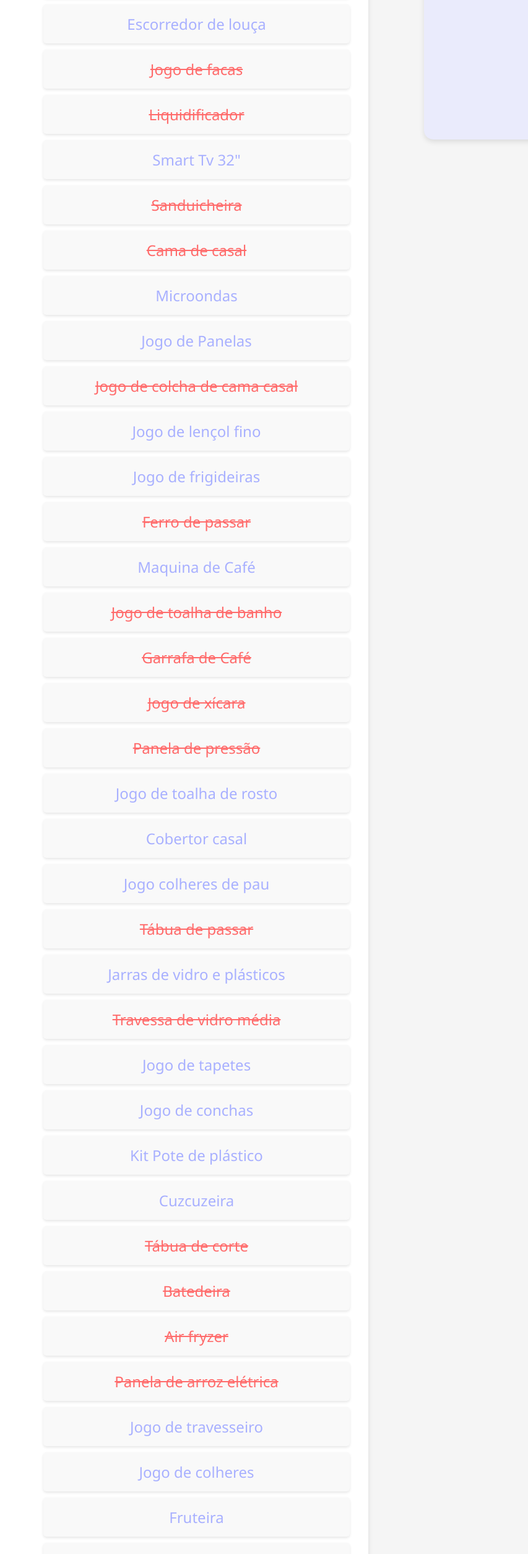
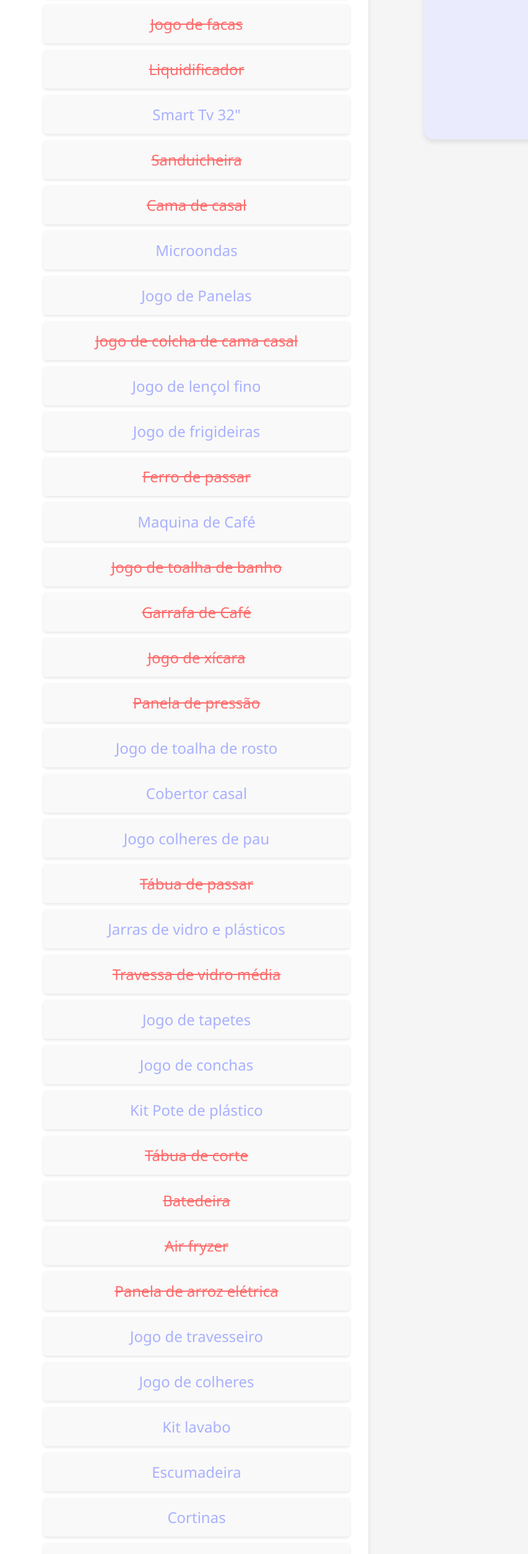
Before and after one commit to LopesFabricio/lista, a plain HTML site: page index.html in a window 1280 px wide. Shown: the part 1022-3529 px from the top of the page at 62% size, 0-853 px from the left. Drawn offline with Linux system fonts and the light colour scheme.

Commit message:
lista atualizada

```diff
--- a/index.html
+++ b/index.html
@@ -33,7 +33,6 @@
                 <li class="present taken">Jogo de talheres</li>
                 <li class="present available">Jogo de pratos fundos</li>
                 <li class="present taken">Jogo de copos</li>
-                <li class="present available">Escorredor de louça</li>
                 <li class="present taken">Jogo de facas</li>
                 <li class="present taken">Liquidificador</li>
                 <li class="present available">Smart Tv 32"</li>
@@ -59,14 +58,12 @@
                 <li class="present available">Jogo de tapetes</li>
                 <li class="present available">Jogo de conchas</li>
                 <li class="present available">Kit Pote de plástico</li>
-                <li class="present available">Cuzcuzeira</li>
                 <li class="present taken">Tábua de corte</li>
                 <li class="present taken">Batedeira</li>
                 <li class="present taken">Air fryzer</li>
                 <li class="present taken">Panela de arroz elétrica</li>
                 <li class="present available">Jogo de travesseiro</li>
                 <li class="present available">Jogo de colheres</li>
-                <li class="present available">Fruteira</li>
                 <li class="present available">Kit lavabo</li>
                 <li class="present available">Escumadeira</li>
                 <li class="present available">Cortinas</li>
@@ -74,7 +71,6 @@
                 <li class="present taken">Kit pano de prato</li>
                 <li class="present available">kit pote de vidros</li>
                 <li class="present taken">Porta temperos</li>
-                <li class="present available">Lixeira para pia</li>
                 <li class="present taken">Mesa de jantar</li>
                 <li class="present available">Cesto para roupa</li>
                 <li class="present taken">Edredon</li>
```
